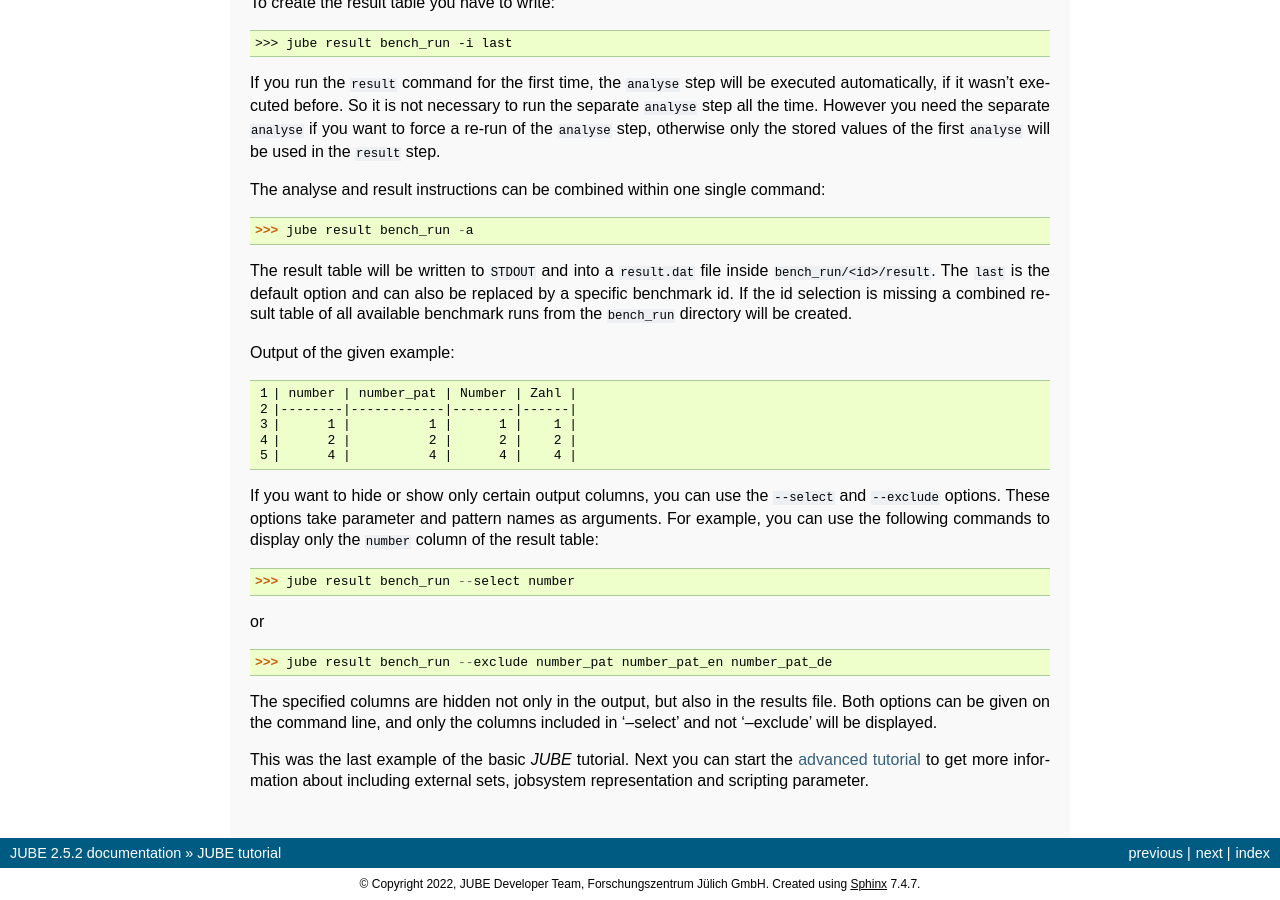
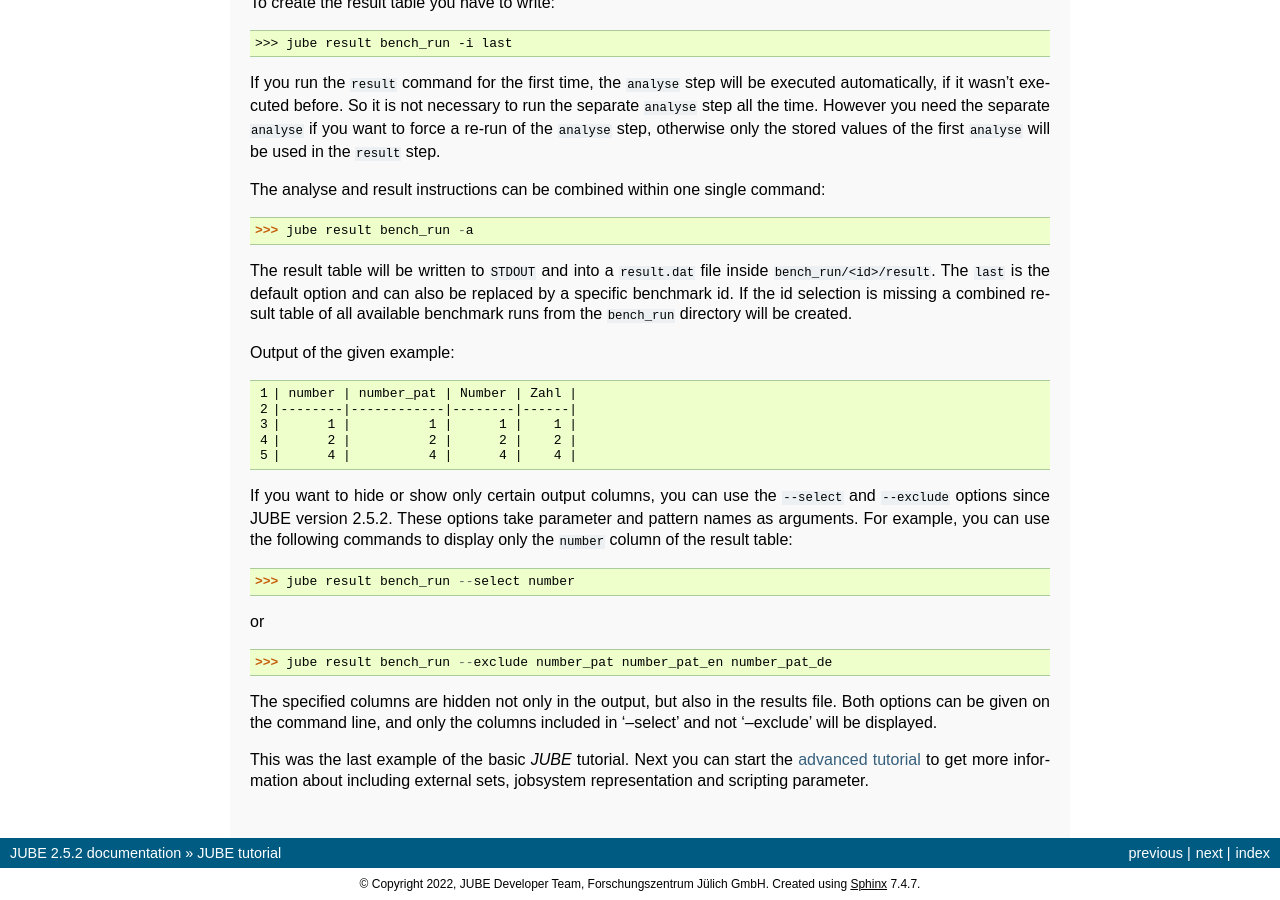
Before and after one commit to FZJ-JSC/JUBE, a Sphinx documentation site: the page built from docs/tutorial.rst, in a window 1280 px wide and 900 px high, scrolled down 9505 px. Built offline with Sphinx 7.4.7, drawn with Linux system fonts in a browser that asks for light colours.

Commit message:
update result section of the tutorial

```diff
--- a/docs/tutorial.rst
+++ b/docs/tutorial.rst
@@ -525,7 +525,9 @@ Output of the given example:
   |      2 |          2 |      2 |    2 |
   |      4 |          4 |      4 |    4 |
 
-If you want to hide or show only certain output columns, you can use the ``--select`` and ``--exclude`` options. These options take parameter and pattern names as arguments. For example, you can use the following commands to display only the ``number`` column of the result table:
+If you want to hide or show only certain output columns, you can use the ``--select`` and ``--exclude`` options since JUBE version 2.5.2.
+These options take parameter and pattern names as arguments.
+For example, you can use the following commands to display only the ``number`` column of the result table:
 
    >>> jube result bench_run --select number
 
@@ -535,5 +537,4 @@ or
 
 The specified columns are hidden not only in the output, but also in the results file. Both options can be given on the command line, and only the columns included in '--select' and not '--exclude' will be displayed.
 
-This was the last example of the basic *JUBE* tutorial. Next you can start the :doc:`advanced tutorial <advanced>` to get more information about
-including external sets, jobsystem representation and scripting parameter.
+This was the last example of the basic *JUBE* tutorial. Next you can start the :doc:`advanced tutorial <advanced>` to get more information about including external sets, jobsystem representation and scripting parameter.
```
